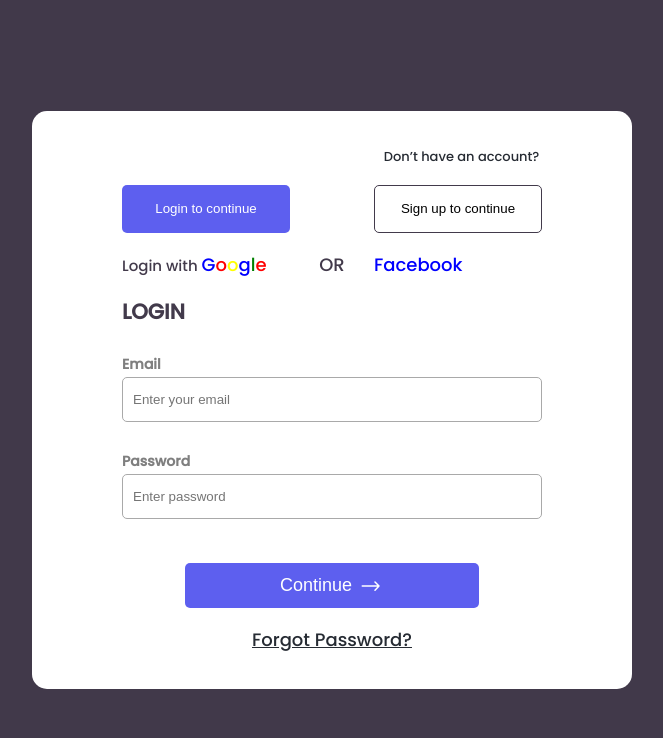
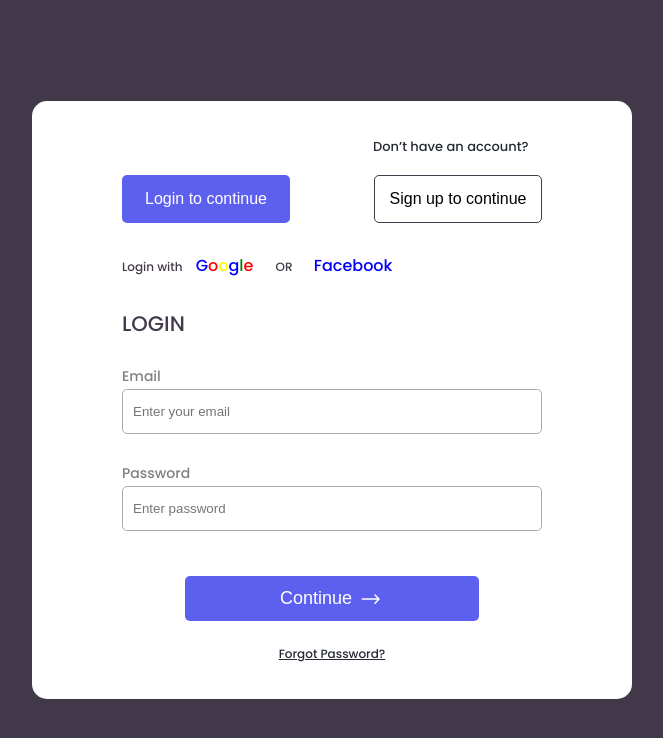
Before and after one commit to Africa-Trainovation-Consulting/newATC, a React (Create React App) app: page / in a window 1280 px wide. Shown: the top 738 px of the page, without its empty margins (308-971 px from the left). Built offline with nearby package versions, Linux system fonts and the light colour scheme.

Commit message:
adjustment for login and signUp

```diff
--- a/src/Sass/style.scss
+++ b/src/Sass/style.scss
@@ -62,11 +62,13 @@ $input-bg-color:#F5F7FA;
     height: 6vh;
     cursor: pointer;
     white-space: nowrap;
+    font-size: 10px;
 }
 
 @mixin btn2 {
     @include btn();
     width: 40%;
+    font-size: 16px;
 }
 
 @mixin active-btn {
@@ -88,7 +90,7 @@ $input-bg-color:#F5F7FA;
 @mixin label {
     font: {
         size: 14px;
-        weight: 900;
+        weight: 200;
     }
 
     line-height: 1.8;
@@ -221,14 +223,27 @@ h1{
     display: flex;
     width: 100%;
 }
+.already_{
+    width:90%;
+    display:grid;
+    grid-template-columns: 35% 12% 40%;
+    margin-bottom:0.5em;
+    .already{
+        grid-column:1/span 1;
+        justify-self:start;
+        font-size:10px;
+        text-decoration:none;
+        white-space: nowrap;
+    }
+}
 .dont_{
     width:90%;
     display:grid;
-    grid-template-columns:40% 15% 40%;
+    grid-template-columns:40% 12% 45%;
     margin-bottom:1em;
         .dont{
             grid-column:3/span 3;
-            justify-self:end;
+            justify-self:start;
             font-size:10px;
             text-decoration:none;
             white-space: nowrap;
@@ -240,14 +255,14 @@ h1{
 }
 
 .Or {
-    @include flex();
-    justify-content: space-evenly;
     width: 90%;
+    font-size:12px;
+    text-align: left;
+    margin:1em 0 ;
+    .or_{
+        padding: 0 6px;
+    }
 
-p {
-        width: 40%;
-        font-size:15px;
-    }
 }
 
 .imageUpload {
@@ -331,6 +346,7 @@ select {
 .title{
     align-self:flex-start;
     margin-bottom:1.2em;
+    font-weight: normal;
 }
 form {
     @include form();
@@ -360,8 +376,17 @@ form {
         align-self: center;
         display: block;
     }
+    .already_{
+        grid-template-columns:47% 5% 40%;
+        border:none;
+        .already{
+            grid-column:1/span 1;
+            justify-self:start;
+            font-size:15px;
+        }
+    }
     .dont_{
-        grid-template-columns:40% 8% 40%;
+        grid-template-columns:40% 4% 40%;
         border:none;
         .dont{
                 border:none;
@@ -400,15 +425,16 @@ form {
 
         }
     }
+    .Or {
+            width: 70%;
+            font-size:12px;
+            text-align: left;
 
-    .Or {
-        @include flex();
-        width: 70%;
-    justify-content: space-between;
-        .empty {
-            width: 40%;
+            .or_{
+                padding: 0 18px;
+            }
+
         }
-    }
     form {
         @include form2();
 
--- a/src/components/Login.js
+++ b/src/components/Login.js
@@ -18,12 +18,15 @@ function Login(props) {
                 </button>
             </span>
             <div className='Or'>
-                <p className="goggle">
-                    Login with <span style={{ color: 'blue', fontSize: '18px' }}>G</span><span style={{ color: 'red', fontSize: '18px' }}>o</span><span style={{ color: 'yellow', fontSize: '18px' }}>o</span><span style={{ color: 'blue', fontSize: '18px' }}>g</span><span style={{ color: 'green', fontSize: '18px' }}>l</span><span style={{ color: 'red', fontSize: '18px' }}>e </span>
-                </p>
-                OR <p className="facebook " >
-                    <span style={{ color: 'blue', fontSize: '18px' }}> Facebook </span>
-                </p>
+                    Login with <span style={{ color: 'blue', fontSize: '16px', paddingLeft: '10px'}}>G</span>
+                    <span style={{ color: 'red', fontSize: '16px' }}>o</span>
+                    <span style={{ color: 'yellow', fontSize: '16px' }}>o</span>
+                    <span style={{ color: 'blue', fontSize: '16px' }}>g</span>
+                    <span style={{ color: 'green', fontSize: '16px' }}>l</span>
+                    <span style={{ color: 'red', fontSize: '16px' }}>e </span>
+               <span className='or_'> OR </span>
+                    <span style={{ color: 'blue', fontSize: '16px' }}> Facebook </span>
+
             </div>
             <form action="post">
                 <h3 className='title'>LOGIN</h3>
@@ -31,7 +34,7 @@ function Login(props) {
                 <Formgroup label='Password' htmlFor='password' type='password' name='password' placeholder='Enter password' />
                 <ContinueBtn to='signup' />
             </form>
-            <Link to='/forgotpassword' style={{ color: '#262B33', marginTop: '1em' }}>Forgot Password?</Link>
+            <Link to='/forgotpassword' style={{ color: '#262B33', marginTop: '2em', fontSize:'12px' }}>Forgot Password?</Link>
         </>
     )
 }
--- a/src/components/SignUp.js
+++ b/src/components/SignUp.js
@@ -1,10 +1,14 @@
 import React from "react";
+import { Link } from 'react-router-dom'
 import Backdrop from './HOC'
 import Formgroup from '../layouts/FormGroup';
 import ContinueBtn from "../layouts/ContinueBtn";
 function SignUp(props) {
     return (
         <>
+        <span className='already_'>
+                <Link className="already" to='/forgotpassword' style={{ color: '#262B33' }}>Have an account?</Link>
+            </span>
             <span className="flex_btn">
                 <button className="login">
                     Login to continue
```
